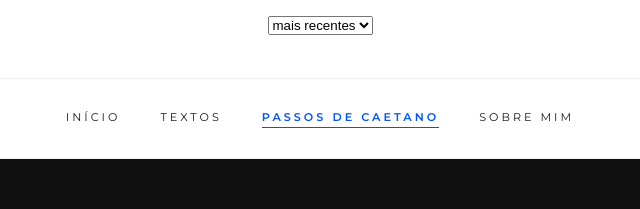
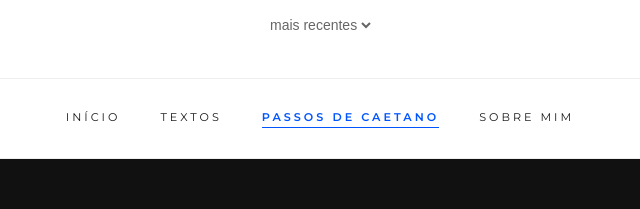
Before and after one commit to araujojulio93/paracadainstante, a plain HTML site: page photo.html in a window 1280 px wide. Shown: the part 202-411 px from the top of the page, 320-960 px from the left. Drawn offline with Linux system fonts and the light colour scheme; no server answers; a web font is replaced by a local one.

Commit message:
Estilo da barra de ordenação

```diff
--- a/style/style.css
+++ b/style/style.css
@@ -766,6 +766,27 @@ body {
   padding-top: 40px;
 }
 
+#ordenarSelect {
+  border: none;
+  background: none;
+  font-size: 14px;
+  color: #666;
+  cursor: pointer;
+  outline: none;
+}
+
+/* 🔥 remove o “quadrado preto” */
+#ordenarSelect:focus {
+  outline: none;
+  background: transparent;
+  box-shadow: none;
+}
+
+/* opcional - leve feedback */
+#ordenarSelect:hover {
+  opacity: 0.7;
+}
+
 
 /* ================= CAPA ================= */
 
```
